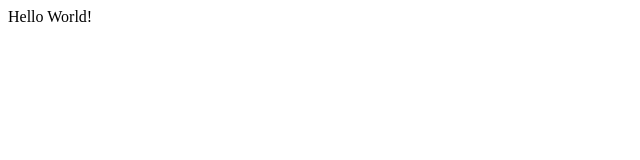
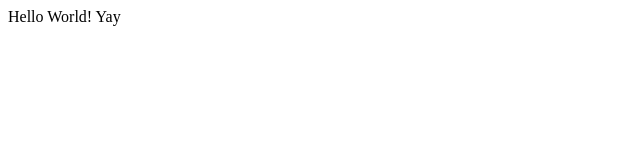
Before and after one commit to breneswr/html-boilerplate, a plain HTML site: page index.html in a window 1280 px wide. Shown: the full height of the page, 0-640 px from the left. Drawn offline with Linux system fonts and the light colour scheme.

Commit message:
Edited both files

```diff
--- a/index.html
+++ b/index.html
@@ -6,6 +6,6 @@
     <title>Will's Page</title>
 </head>
 <body>
-    Hello World!
+    Hello World! Yay
 </body>
 </html>
```
Also changed, not shown: 1 other file.
